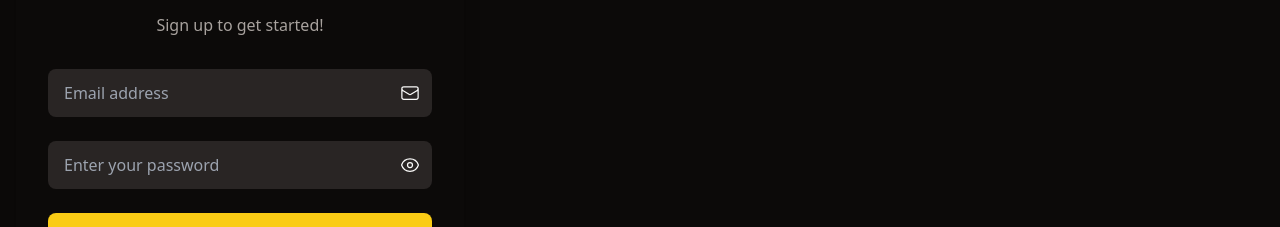
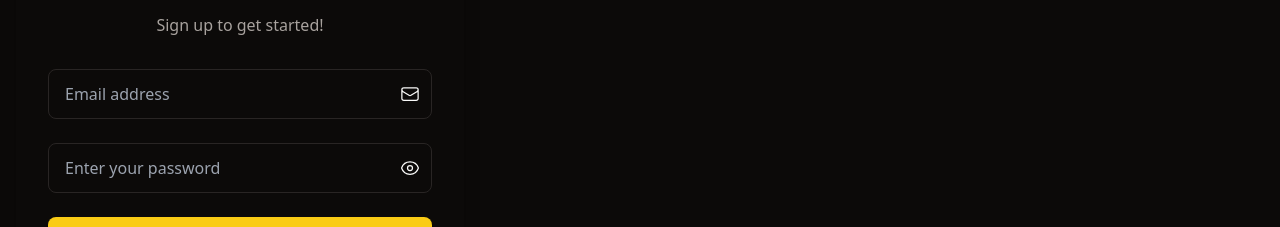
Before and after one commit to Hoops-Finance/dashboard-ui, a Next.js app: page /Auth in a window 1280 px wide. Shown: the part 240-467 px from the top of the page. Built offline with nearby package versions, Linux system fonts and the light colour scheme; no server answers.

Commit message:
fix: #29 input color according to theme

```diff
--- a/app/globals.css
+++ b/app/globals.css
@@ -291,7 +291,7 @@
 }
 
 .auth-input {
-  @apply w-full px-4 py-3 rounded-[var(--radius)] bg-input text-foreground border-input focus:border-ring focus:ring-1 focus:ring-ring;
+  @apply w-full px-4 py-3 rounded-[var(--radius)] border bg-transparent text-foreground border-input focus:border-ring focus:ring-1 focus:ring-ring;
 }
 
 .auth-container {
```
